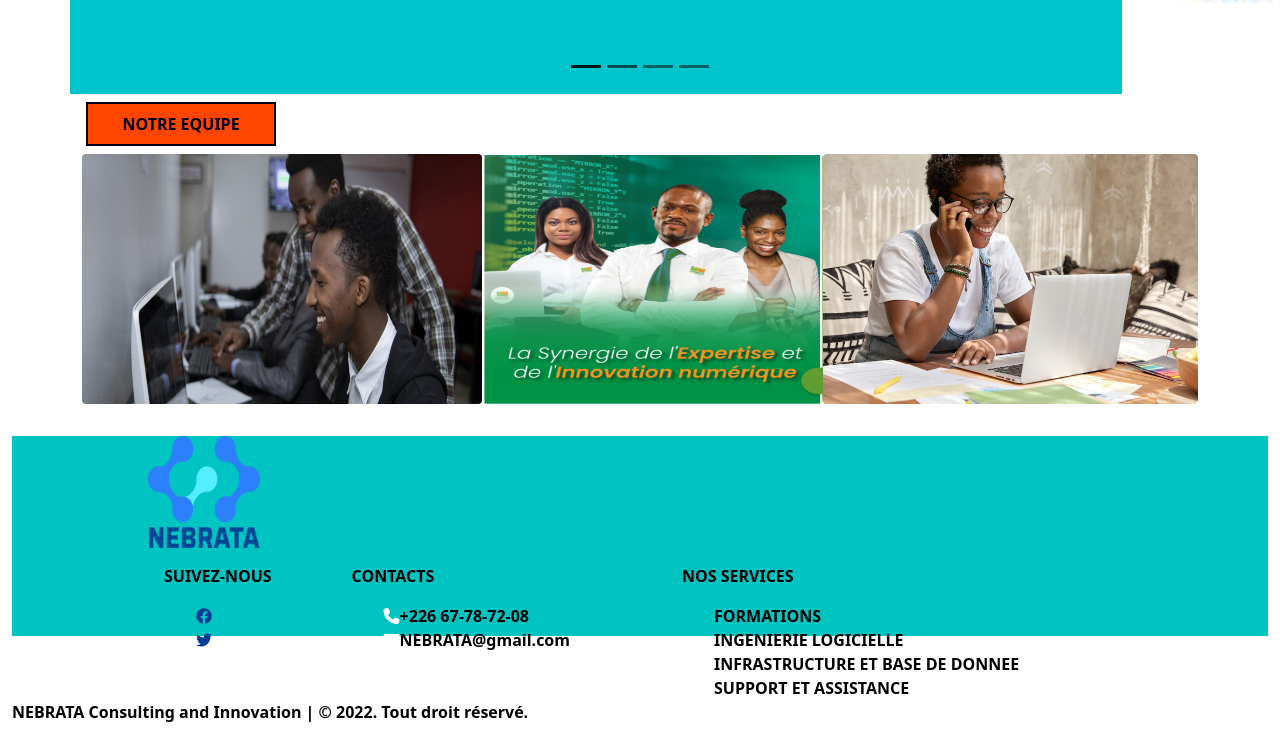
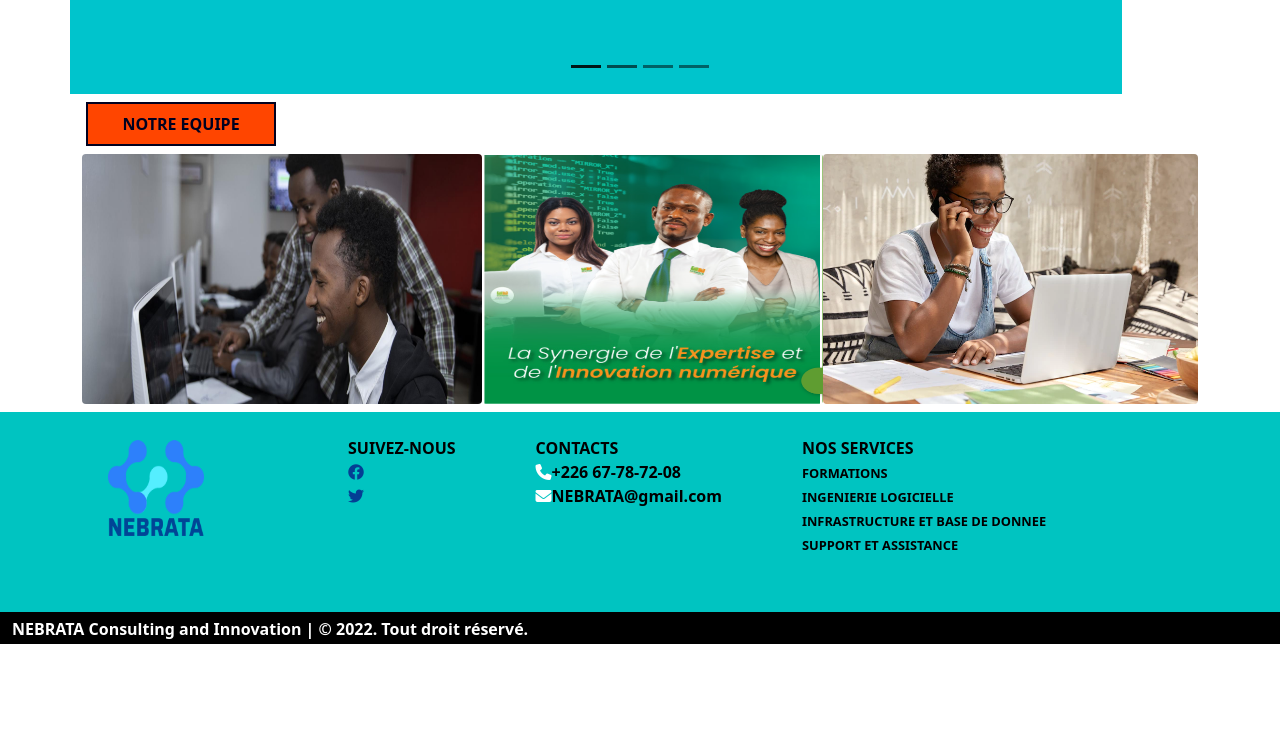
Before and after one commit to jaelle1/SITE-DE-NEBRATA, a plain HTML site: page index.html in a window 1280 px wide. Shown: the part 1484-2224 px from the top of the page. After the commit the page ends 2128 px from the top, so only its background shows below. Drawn offline with nearby package versions, Linux system fonts and the light colour scheme.

Commit message:
dernier changement de l'acceuil

```diff
--- a/index.html
+++ b/index.html
@@ -146,7 +146,7 @@
       </div>
       <div class="carousel-inner mt-2 inner">
         <div class="carousel-item active ">
-          <img src="./Images/DATABASE-B - Copie - Copie.jpeg" class="d-block w-50 h-40" alt="...">
+          <img src="./Images/DATABASE-B - Copie - Copie.jpeg" class="d-block w-45 h-35" alt="...">
           <div class="carousel-caption d-none d-md-block capti">
             <h2 cla>Infrastructure et base de données</h2>
             <p>
@@ -163,7 +163,7 @@
           </div>
         </div>
         <div class="carousel-item ">
-          <img src="./Images/support-tech.jpg" class="d-block w-50 h-40" alt="...">
+          <img src="./Images/maint.jpg" class="d-block w-50 h-40" alt="...">
           <div class="carousel-caption d-none d-md-block capti">
             <h2>Support et Assistance</h2>
             <p>
@@ -275,47 +275,45 @@
   <section>
     <div class="container-fluid footer mt-2">
       <div class="row">
-        <div class="col">
     <nav class="cc-navbar navbar-expand-lg navbar-light">
-      <div class="container-fluid mt-4">
-        <a class="navbar-brand ms-5" href="#"><img src="./Images/NEBRATA_free-file.png" class="logo1" /></a>
+      <div class="container-fluid mt-2">
+
         <button class="navbar-toggler" type="button" data-bs-toggle="collapse" data-bs-target="#navbarText"
           aria-controls="navbarText" aria-expanded="false" aria-label="Toggle navigation">
           <span class="navbar-toggler-icon"></span>
         </button>
         <div class="collapse navbar-collapse" id="navbarText">
+          <a class="navbar-brand ms-2" href="#"><img src="./Images/NEBRATA_free-file.png" class="logo1" /></a>
           <ul class="navbar-nav ms-5 mb-2 mb-lg-0 te">
             <li class="nav-item ms-4">
-              SUIVEZ-NOUS
-              <ul>
-                <li><a href="#"><i class="fa-brands fa-facebook"></i></a></li>
-                <li> <a href="#"><i class="fa-brands fa-twitter"></i></a></li>
-              </ul>
+              SUIVEZ-NOUS <br>
+                <a href="#"><i class="fa-brands fa-facebook"></i></a> <br>
+                <a href="#"><i class="fa-brands fa-twitter"></i></a>
+
             </li>
 
             <li class="nav-item ms-4">
-              CONTACTS
-               <ul class="num">
-                <li><a href="#"><i class="fa-solid fa-phone"> </i>+226 67-78-72-08</a></li>
-                <li> <a href="#"><i class="fa-solid fa-envelope"></i>NEBRATA@gmail.com</a></li>
-              </ul>
+              CONTACTS <br>
+
+                <a href="#"><i class="fa-solid fa-phone"> </i>+226 67-78-72-08</a><br>
+                 <a href="#"><i class="fa-solid fa-envelope"></i>NEBRATA@gmail.com</a>
+
             </li>
             <li class="nav-item ms-4">
-              NOS SERVICES
-               <ul >
-                <li><a href="#">FORMATIONS</a></li>
-                <li> <a href="#">INGENIERIE LOGICIELLE</a></li>
-                 <li> <a href="#">INFRASTRUCTURE ET BASE DE DONNEE</a></li>
-                  <li> <a href="#">SUPPORT ET ASSISTANCE</a> </li>
+              NOS SERVICES <br>
+
+                <a class="serv" href="#">FORMATIONS</a> <br>
+                <a class="serv" href="#">INGENIERIE LOGICIELLE</a> <br>
+                 <a class="serv" href="#">INFRASTRUCTURE ET BASE DE DONNEE</a> <br>
+                 <a class="serv" href="#">SUPPORT ET ASSISTANCE</a>
               </ul>
             </li>
           </ul>
         </div>
       </div>
     </nav>
-    <div><p class="copy">NEBRATA Consulting and Innovation | © 2022. Tout droit réservé.</p></div>
+    <div class="ff"><p class="copy">NEBRATA Consulting and Innovation | © 2022. Tout droit réservé.</p></div>
     </div>
-      </div>
     </div>
   </session>
 
--- a/style/style.css
+++ b/style/style.css
@@ -9,8 +9,8 @@ body{
     margin-left: 5rem;
 }
 .logo1{
-     height: 7rem;
-    width: 7rem;
+     height: 6rem;
+    width: 6rem;
     margin-left: 4rem;
 }
 .cc-navbar{
@@ -18,8 +18,6 @@ body{
     color: black;
     font-weight: bold;
     height: 200px;
-    /* margin-top: 100px; */
-
 }
 .navbar{
      background-color: #00c4c1;
@@ -75,13 +73,23 @@ body{
     background-color: #00c4cc;
     height: 100%;
     width: 50%;
-    margin-left: 30rem;
+    margin-left: 29rem;
     margin-top: 65px;
+    text-align: center;
 }
 
+.capti h2{
+    font-weight: bold;
+    font-size: 2rem;
+    margin-top: 7rem;
+    margin-right: 2rem;
+
+}
 .capti p{
     font-weight: bold;
     font-size: 1.5rem;
+    margin-right: 2rem;
+
 }
 
 
@@ -91,7 +99,7 @@ body{
     height: 100%;
     width: 45%;
     margin-right: rem !important;
-    margin-top: 30px;
+    margin-top: 20px;
     text-align: center;
 }
 
@@ -118,7 +126,7 @@ section{
 
 .inner{
     height: 447px;
-    width: 90%;
+    width: 94%;
     margin-left: 50px;
 }
 .inner1{
@@ -156,11 +164,8 @@ section{
 .fa-envelope{
     color: #fff;
 }
-.num li a{
-margin-right: 2rem !important;
 
-color: black;
-}
+
 .cc-navbar ul li a{
 text-decoration: none;
 color: black;
@@ -168,11 +173,22 @@ color: black;
 .cc-navbar ul{
     margin-top: 1rem;
 }
-.fo{
+.footer{
     background-color:#00c4cc;
+    height: 4rem;
 }
 .copy{
     font-weight: bold;
-    color: black;
-    margin-top: 4rem;
+    color: white !important;
+    margin-top: 5px;
 }
+.ff{
+    background-color: black;
+    height: 2rem;
+
+
+}
+.serv{
+    font-size: 0.8rem;
+    font-weight: bold;
+}
```
Also changed, not shown: 1 other file.
